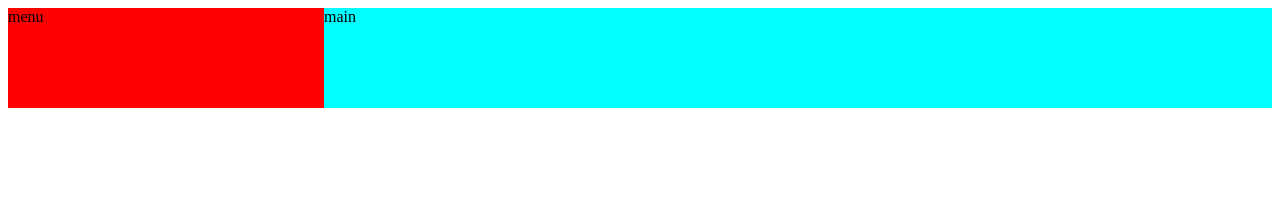
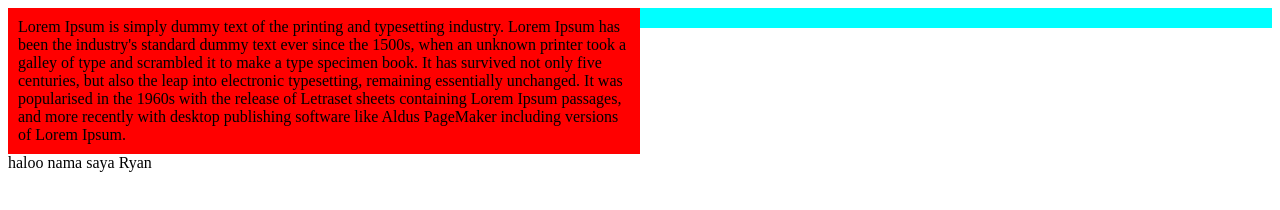
Before and after one commit to ItchTheDitch/Ryan_jobConnector, a plain HTML site: page hari3/responsive.html in a window 1280 px wide. Drawn offline with Linux system fonts and the light colour scheme.

Commit message:
update update

```diff
--- a/hari3/css/resposnive.css
+++ b/hari3/css/resposnive.css
@@ -2,17 +2,37 @@
   box-sizing: border-box;
 }
 
+[class*="col-"]{
+  float: left;
+  padding: 10px;
+}
+
+.col-1 {width: 8.33%;}
+.col-2 {width: 16.66%;}
+.col-3 {width: 25%;}
+.col-4 {width: 33.33%;}
+.col-5 {width: 41.66%;}
+.col-6 {width: 50%;}
+.col-7 {width: 58.33%;}
+.col-8 {width: 66.66%;}
+.col-9 {width: 75%;}
+.col-10 {width: 83.33%;}
+.col-11 {width: 91.66%;}
+.col-12 {width: 100%;}
+
+.row::after{
+  content: "";
+  clear: both;
+  display: table;
+}
+
+
+
 .menu{
-  width: 25%;
-  float: left;
-  height: 100px;
   background-color: red;
 }
 
 .main{
-  width: 75%;
-  float: left;
 
-  height: 100px;
   background-color: aqua;
 }
--- a/hari3/responsive.html
+++ b/hari3/responsive.html
@@ -2,17 +2,25 @@
 <html>
   <head>
     <meta charset="utf-8">
-    <meta name="viewport" content="width=device-width,initial-scale1">
+    <meta name="viewport" content="width=device-width,initial-scale=1">
     <link href="css/resposnive.css" rel="stylesheet">
 
     <title>Responsive</title>
   </head>
   <body>
-      <div class="menu">
-        menu
+    <div class="row">
+
+
+    <div class="menu col-6">
+      Lorem Ipsum is simply dummy text of the printing and typesetting industry. Lorem Ipsum has been the industry's standard dummy text ever since the 1500s, when an unknown printer took a galley of type and scrambled it to make a type specimen book. It has survived not only five centuries, but also the leap into electronic typesetting, remaining essentially unchanged. It was popularised in the 1960s with the release of Letraset sheets containing Lorem Ipsum passages, and more recently with desktop publishing software like Aldus PageMaker including versions of Lorem Ipsum.
       </div>
-      <div class="main">
-        main
+      <div class="main col-6">
+
+      </div>
+    </div>
+
+      <div class="">
+        haloo nama saya Ryan
       </div>
 
   </body>
```
